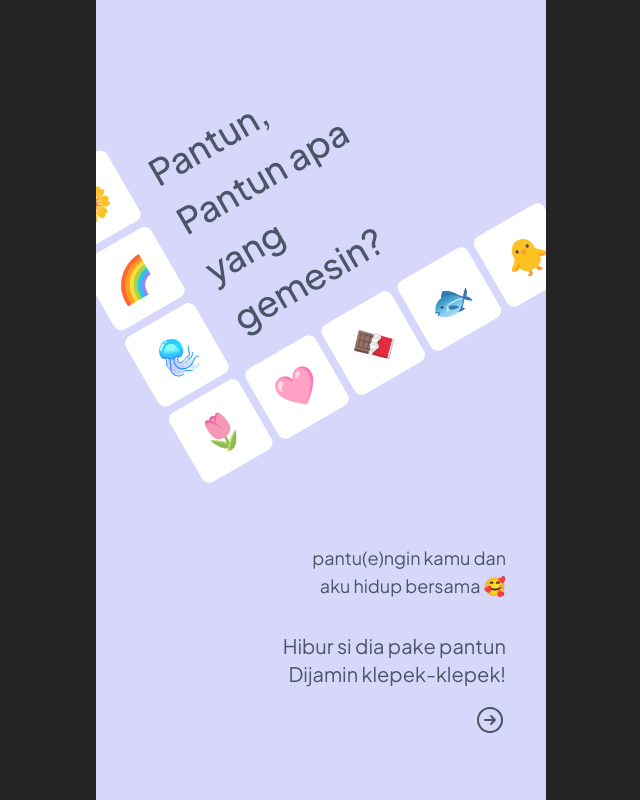
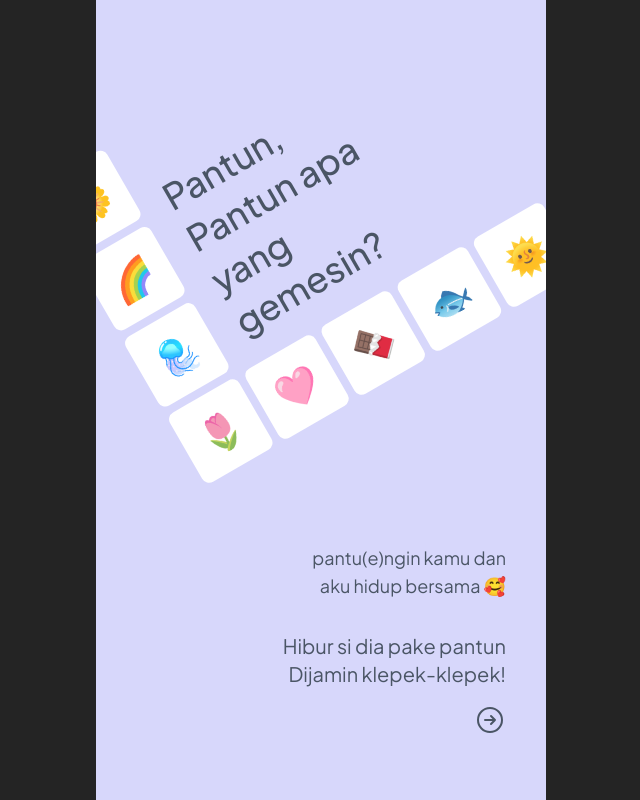
Before and after one commit to alysialfi/web-pantun-gemes, a React (Vite) app: page / in a window 1280 px wide. Shown: the whole page, without its empty margins (319-959 px from the left). Built offline with nearby package versions, Linux system fonts and the light colour scheme.

Commit message:
fix(/): loop boxes instead of manually define it

```diff
--- a/src/Home.tsx
+++ b/src/Home.tsx
@@ -1,27 +1,29 @@
+import { useNavigate } from 'react-router-dom';
 
 export default function Home() {
+  const leftBoxes = ['🌼', '🌈', '🪼', '🌷'];
+  const rightBoxes = ['🩷', '🍫', '🐟', '🌞'];
+
+  const navigate = useNavigate();
+  const routeToForm = () => {
+    navigate('/form');
+  }
+
   return (
     <>
       <div className='w-full h-screen flex justify-center '>
         <div className='w-[450px] bg-[#D7D7FB] h-full flex flex-col justify-between overflow-hidden'>
           <div className="h-1/2 flex justify-start items-end w-full -rotate-30 transfor -translate-x-5">
             <div className="flex flex-col gap-2 mr-2">
-              <div className="w-20 h-20 bg-white rounded-lg flex items-center justify-center text-4xl">
-                🌼
-              </div>
-              <div className="w-20 h-20 bg-white rounded-lg flex items-center justify-center text-4xl">
-                🌈
-              </div>
-              <div className="w-20 h-20 bg-white rounded-lg flex items-center justify-center text-4xl">
-                🪼
-              </div>
-              <div className="w-20 h-20 bg-white rounded-lg flex items-center justify-center text-4xl">
-                🌷
-              </div>
+              {leftBoxes.map((box, index) => (
+                <div key={index} className="w-20 h-20 bg-white rounded-lg flex items-center justify-center text-4xl">
+                  {box}
+                </div>
+              ))}
             </div>
             <div className="flex justify-between flex-col">
               <div className="w-2/3 m-5">
-                <h1 className='text-4xl font-medium leading-14 text-gray-600'>
+                <h1 className='text-4xl font-medium leading-12 text-gray-600'>
                   Pantun,
                   Pantun
                   apa yang
@@ -29,18 +31,11 @@ export default function Home() {
                 </h1>
               </div>
               <div className="flex flex-row gap-2">
-                <div className="w-20 h-20 bg-white rounded-lg flex items-center justify-center text-4xl">
-                  🩷
+              {rightBoxes.map((box, index) => (
+                <div key={index} className="w-20 h-20 bg-white rounded-lg flex items-center justify-center text-4xl">
+                  {box}
                 </div>
-                <div className="w-20 h-20 bg-white rounded-lg flex items-center justify-center text-4xl">
-                  🍫
-                </div>
-                <div className="w-20 h-20 bg-white rounded-lg flex items-center justify-center text-4xl">
-                  🐟
-                </div>
-                <div className="w-20 h-20 bg-white rounded-lg flex items-center justify-center text-4xl">
-                  🐥
-                </div>
+              ))}
               </div>
             </div>
           </div>
@@ -53,11 +48,11 @@ export default function Home() {
               Hibur si dia pake pantun<br/>
               Dijamin klepek-klepek!
             </h3>
-            <div className='flex justify-end mt-4'>
+            <button onClick={routeToForm} className='w-full flex justify-end mt-4'>
               <svg xmlns="http://www.w3.org/2000/svg" fill="none" viewBox="0 0 24 24" strokeWidth={1.5} stroke="currentColor" className="w-8 h-8 text-gray-600 cursor-pointer">
                 <path strokeLinecap="round" strokeLinejoin="round" d="m12.75 15 3-3m0 0-3-3m3 3h-7.5M21 12a9 9 0 1 1-18 0 9 9 0 0 1 18 0Z" />
               </svg>
-            </div>
+            </button>
           </div>
         </div>
       </div>
```
